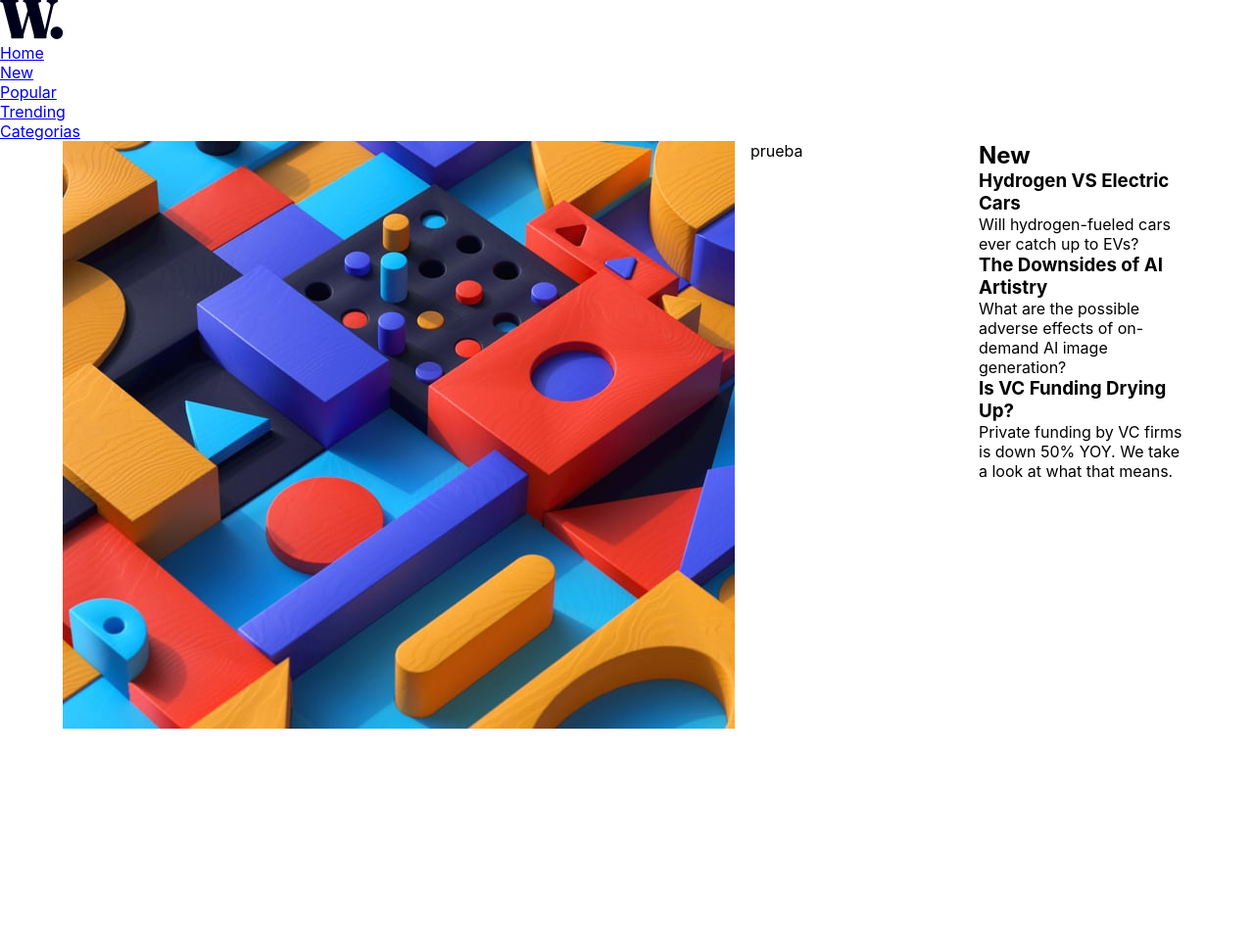
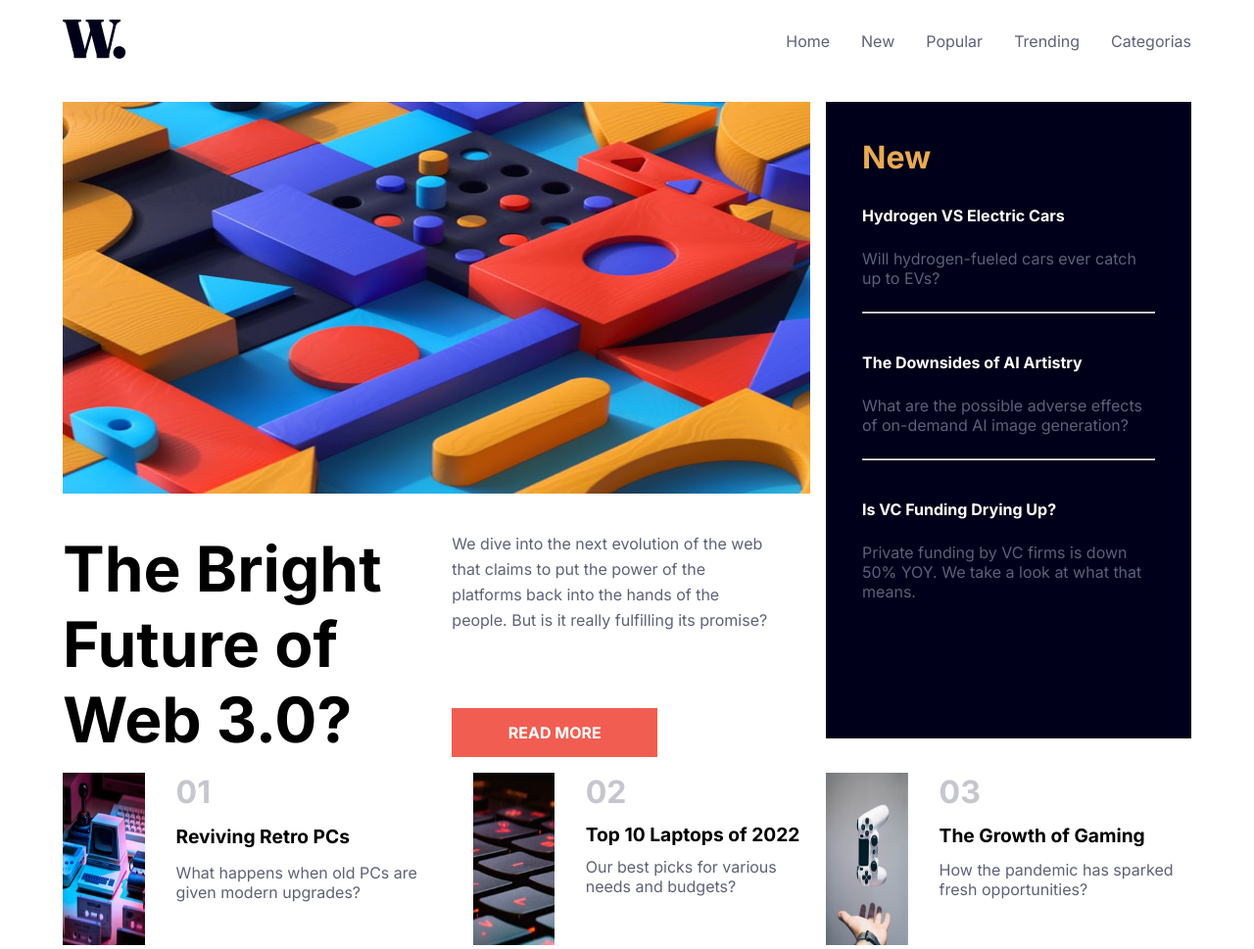
Before and after one commit to FabianVargas01/Tarea-News, a plain HTML site: page index.html in a window 1280 px wide. Shown: the whole page at 98% size. Before the commit the page ends 800 px from the top, so only its background shows below. Drawn offline with Linux system fonts and the light colour scheme.

Commit message:
Update index.html

```diff
--- a/index.html
+++ b/index.html
@@ -4,40 +4,136 @@
     <meta charset="UTF-8">
     <meta http-equiv="X-UA-Compatible" content="IE=edge">
     <meta name="viewport" content="width=device-width, initial-scale=1.0">
+    <link rel="preconnect" href="https://fonts.googleapis.com">
+    <link rel="preconnect" href="https://fonts.gstatic.com" crossorigin>
+    <link href="https://fonts.googleapis.com/css2?family=Inter:wght@100;400;500;600;700;900&display=swap" rel="stylesheet">
     <link rel="stylesheet" href="index.css">
     <title>News</title>
 </head>
 <body>
-    <nav>
-        <div>
-            <img src="./images/logo.png" alt="Logo">
-        </div>
-        <ul class="navegador">
-            <li class="item"><a href="#">Home</a></li>
-            <li class="item"><a href="#">New</a></li>
-            <li class="item"><a href="#">Popular</a></li>
-            <li class="item"><a href="#">Trending</a></li>
-            <li class="item"><a href="#">Categorias</a></li>
-        </ul>
-    </nav>
-    <div class="container">
-        <div class="img1">
-            <img src="images/image-web-3-mobile.jpg" alt="imagen">
-            <!-- imagen -->
-        </div>
-        <section class="prueba">
-            <p>prueba</p>
+    <header>
+        <nav class="nav">
+            <div class="logo">
+                <img src="./images/logo.png" alt="Logo W">
+            </div>
+            <div class="nav-bar">
+                <ul class="items">
+                    <li><a href="#" class="item">Home</a></li>
+                    <li><a href="#" class="item">New</a></li>
+                    <li><a href="#" class="item">Popular</a></li>
+                    <li><a href="#" class="item">Trending</a></li>
+                    <li><a href="#" class="item">Categorias</a></li>
+                </ul>
+            </div>
+        </nav>
+    </header>
+
+    <main>
+        <section class="container">
+            <article class="image-title">
+                <div class="image-cubes">
+                    <img src="./images/image-web-3-mobile.jpg" alt="Imagen Figuras">
+                </div>
+                <div class="title-new">
+                    <div class="title">
+                         <h1>
+                            The Bright Future of Web 3.0?
+                         </h1>
+                    </div>
+                    <div class="text-title">
+                        <p>
+                            We dive into the next evolution of the web that claims to put the power of the platforms back into the hands of the people. But is it really fulfilling its promise?
+                        </p>
+                        <a href="#">READ MORE</a>
+                    </div>
+                </div>
+            </article>
+
+            <aside>
+                <div class="news">
+                    <h2>New</h2>
+                    <div class="New">
+                        <h3>
+                            Hydrogen VS Electric Cars
+                        </h3>
+                        <p>
+                            Will hydrogen-fueled cars ever catch up to EVs?
+                        </p>
+                        <hr>
+                    </div>
+                    <div class="New">
+                        <h3>
+                            The Downsides of AI Artistry
+                        </h3>
+                        <p>
+                            What are the possible adverse effects of on-demand AI image generation?
+                        </p>
+                        <hr>
+                    </div>
+                    <div class="New">
+                        <h3>
+                            Is VC Funding Drying Up?
+                        </h3>
+                        <p>
+                            Private funding by VC firms is down 50% YOY. We take a look at what that means.
+                        </p>
+                    </div>
+                </div>
+            </aside>
         </section>
-        <aside class="aside">
-            <h1>New</h1>
-            <h3>Hydrogen VS Electric Cars</h3>
-            <p>Will hydrogen-fueled cars ever catch up to EVs?</p>
-            <h3>The Downsides of AI Artistry</h3>
-            <p>What are the possible adverse effects of on-demand AI image generation?</p>
-            <h3>Is VC Funding Drying Up?</h3>
-            <p>Private funding by VC firms is down 50% YOY. We take a look at what that means.</p>
-        </aside>
+    </main>
 
-    </div>
+    <section class="more-news">
+        <article class="News">
+            <div class="image-more-news">
+                <img src="./images/image-retro-pcs.jpg" alt="PC Retro">
+            </div>
+            <div class="text-new">
+                <h1>
+                    01
+                </h1>
+                <h2>
+                    Reviving Retro PCs
+                </h2>
+                <p>
+                    What happens when old PCs are given modern upgrades?
+                </p>
+            </div>
+        </article>
+
+        <article class="News">
+            <div class="image-more-news">
+                <img src="./images/image-top-laptops.jpg" alt="PC Retro">
+            </div>
+            <div class="text-new">
+                <h1>
+                    02
+                </h1>
+                <h2>
+                    Top 10 Laptops of 2022
+                </h2>
+                <p>
+                    Our best picks for various needs and budgets?
+                </p>
+            </div>
+        </article>
+
+        <article class="News">
+            <div class="image-more-news">
+                <img src="./images/image-gaming-growth.jpg" alt="PC Retro">
+            </div>
+            <div class="text-new">
+                <h1>
+                    03
+                </h1>
+                <h2>
+                    The Growth of Gaming
+                </h2>
+                <p>
+                    How the pandemic has sparked fresh opportunities?
+                </p>
+            </div>
+        </article>
+    </section>
 </body>
 </html>
```
